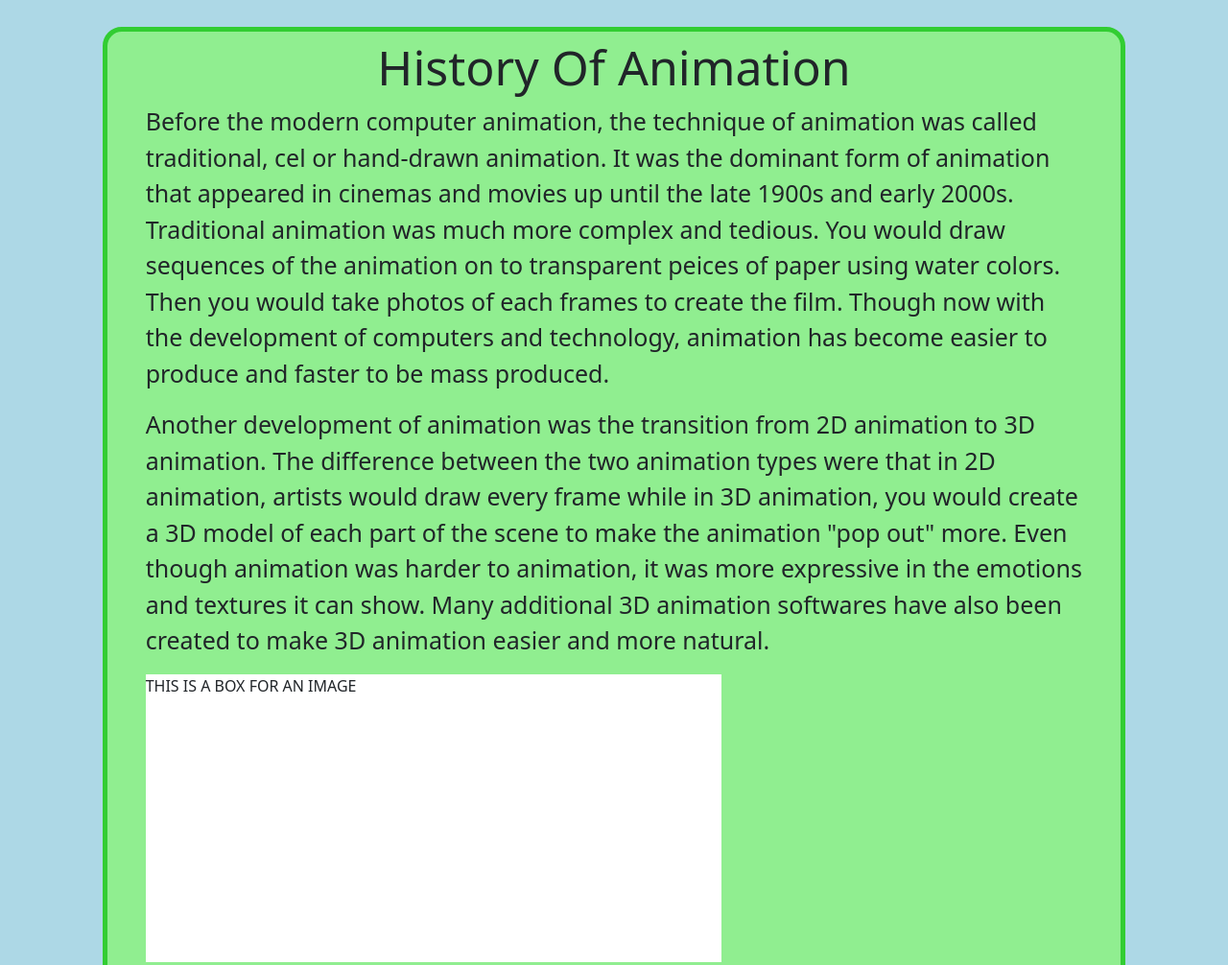
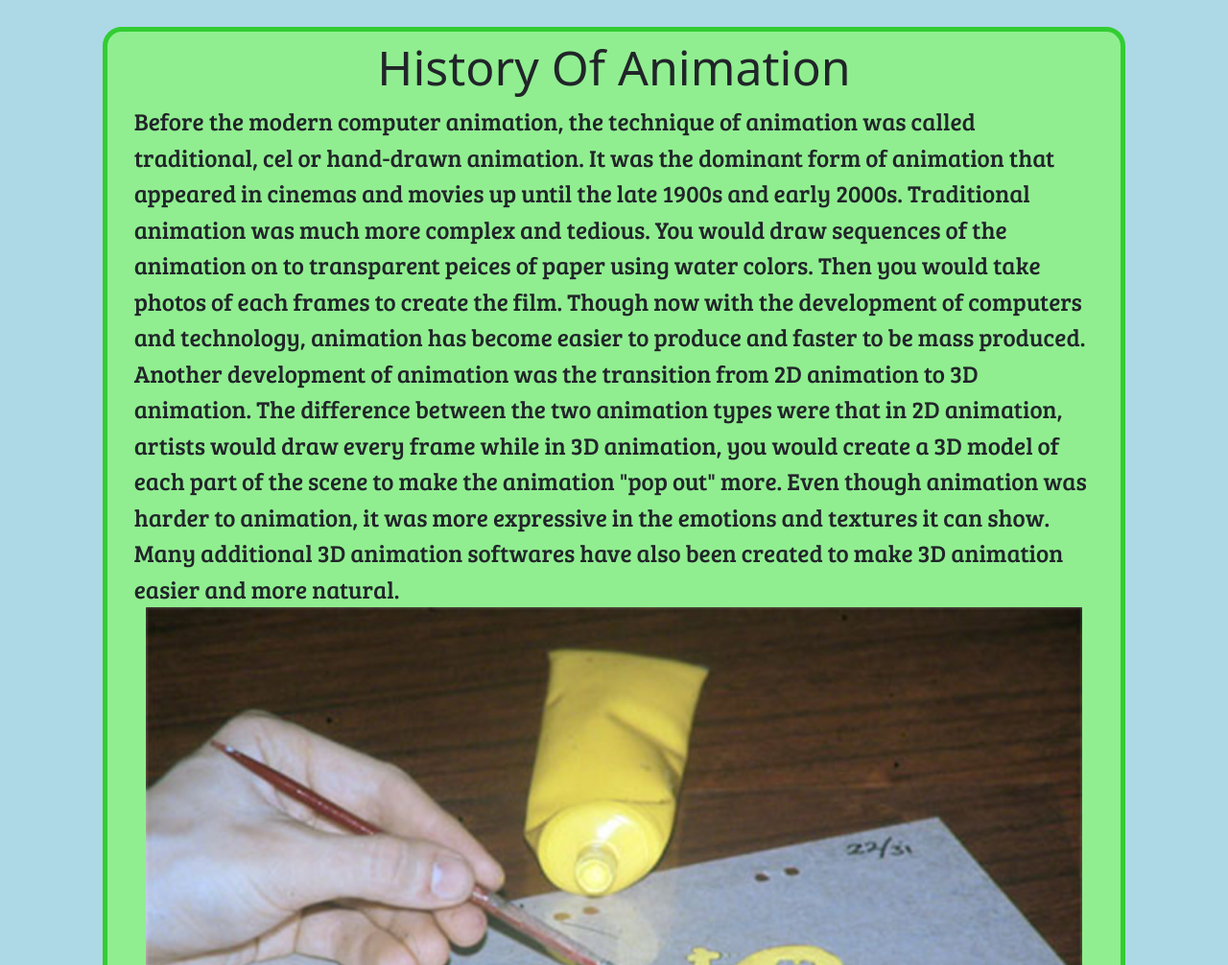
Before and after one commit to williamz2198/sep10-freedom-project, a plain HTML site: page index.html in a window 1280 px wide. Shown: the part 828-1834 px from the top of the page at 96% size. Drawn offline with nearby package versions, Linux system fonts and the light colour scheme.

Commit message:
context font

```diff
--- a/index.html
+++ b/index.html
@@ -7,12 +7,13 @@
 
         <link href="https://cdn.jsdelivr.net/npm/bootstrap@5.3.0-alpha1/dist/css/bootstrap.min.css" rel="stylesheet" />
         <link href="style.css" rel="stylesheet" type="text/css" />
+        <link rel="preconnect" href="https://fonts.googleapis.com">
+<link rel="preconnect" href="https://fonts.gstatic.com" crossorigin>
+<link href="https://fonts.googleapis.com/css2?family=Bree+Serif&display=swap" rel="stylesheet">
+
         <style>
+
             /* CSS */
-
-            .head {
-                background-color: lightgreen;
-            }
         </style>
 
         <title>Title</title>
@@ -22,7 +23,7 @@
 
         <nav class="navbar navbar-expand-lg bg-body-tertiary">
             <div class="container-fluid">
-              <a class="navbar-brand" href="#">Navbar</a>
+              <a class="navbar-brand" href="#">Technology In Animation</a>
               <button class="navbar-toggler" type="button" data-bs-toggle="collapse" data-bs-target="#navbarSupportedContent" aria-controls="navbarSupportedContent" aria-expanded="false" aria-label="Toggle navigation">
                 <span class="navbar-toggler-icon"></span>
               </button>
@@ -72,13 +73,15 @@
             <div class="contexthead">
               History Of Animation
             </div>
-            <div class="justify-content-between">
-              <div class="context">
-                <p>Before the modern computer animation, the technique of animation was called traditional, cel or hand-drawn animation. It was the dominant form of animation that appeared in cinemas and movies up until the late 1900s and early 2000s. Traditional animation was much more complex and tedious. You would draw sequences of the animation on to transparent peices of paper using water colors. Then you would take photos of each frames to create the film. Though now with the development of computers and technology, animation has become easier to produce and faster to be mass produced.</p>
-                <p>Another development of animation was the transition from 2D animation to 3D animation. The difference between the two animation types were that in 2D animation, artists would draw every frame while in 3D animation, you would create a 3D model of each part of the scene to make the animation "pop out" more. Even though animation was harder to animation, it was more expressive in the emotions and textures it can show. Many additional 3D animation softwares have also been created to make 3D animation easier and more natural.</p>
+            <div class="container context align-items-start">
+              <div class="row col">
+                Before the modern computer animation, the technique of animation was called traditional, cel or hand-drawn animation. It was the dominant form of animation that appeared in cinemas and movies up until the late 1900s and early 2000s. Traditional animation was much more complex and tedious. You would draw sequences of the animation on to transparent peices of paper using water colors. Then you would take photos of each frames to create the film. Though now with the development of computers and technology, animation has become easier to produce and faster to be mass produced.
               </div>
-              <div class="image offset-sm-4 col">
-                THIS IS A BOX FOR AN IMAGE
+              <div class="row col">
+                Another development of animation was the transition from 2D animation to 3D animation. The difference between the two animation types were that in 2D animation, artists would draw every frame while in 3D animation, you would create a 3D model of each part of the scene to make the animation "pop out" more. Even though animation was harder to animation, it was more expressive in the emotions and textures it can show. Many additional 3D animation softwares have also been created to make 3D animation easier and more natural.
+              </div>
+              <div class="row col">
+                <img src="cel-animation.png">
               </div>
             </div>
           </div>
--- a/style.css
+++ b/style.css
@@ -29,12 +29,8 @@ body {
     font-size: 25px;
     padding-left: 40px;
     padding-right: 40px;
+    font-family: 'Bree Serif';
 }
-.image {
-    background-color: white;
-    height: 300px;
-    width: 600px;
-    margin-left: 40px;
 }
 #3dbox {
     height: 500px;
```
